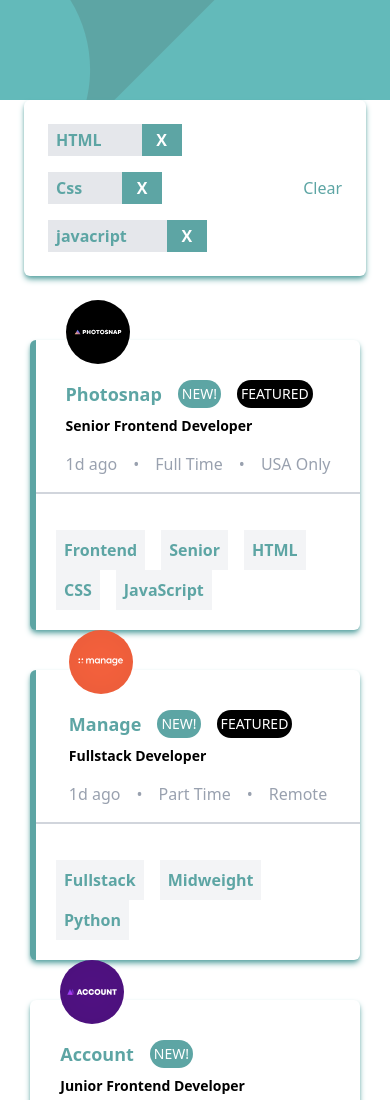
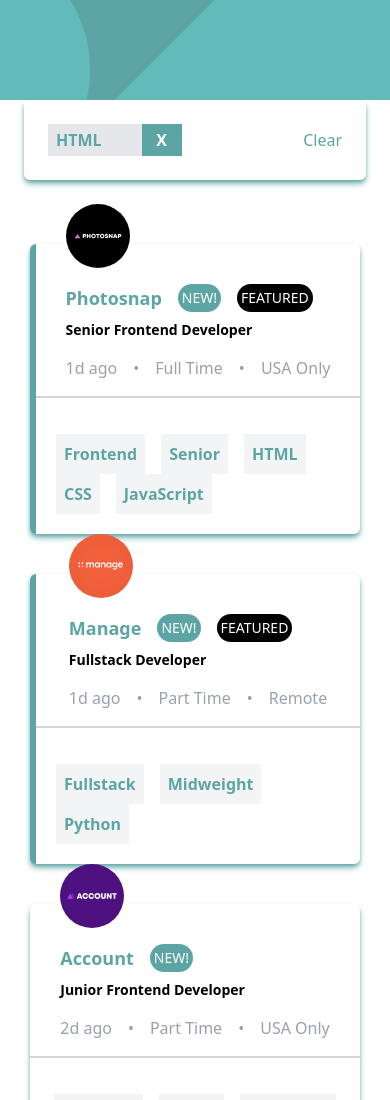
Before and after one commit to mugisha12john/static-job-listings-master-js, a website: page index.html in a window 390 px wide. Shown: the top 1100 px of the page. Drawn offline with Linux system fonts and the light colour scheme.

Commit message:
feat: try to access the data attributes

```diff
--- a/index.html
+++ b/index.html
@@ -27,7 +27,7 @@
         class="bg-white shadow-md mb-16 shadow-[#5da5a4] mx-6 p-6 rounded-md flex flex-wrap gap-6 md:mx-auto md:w-2/3"
         id="filter-box"
       >
-        <div class="flex gap-4 flex-wrap w-24 md:w-auto">
+        <div id="active-filter" class="flex gap-4 flex-wrap w-24 md:w-auto">
           <div class="bg-gray-200 flex justify-center items-center gap-10">
             <span class="text-[#5da5a4] font-semibold ml-2">HTML</span>
             <button
@@ -36,24 +36,9 @@
               X
             </button>
           </div>
-          <div class="bg-gray-200 flex justify-center items-center gap-10">
-            <span class="text-[#5da5a4] font-semibold ml-2">Css</span>
-            <button
-              class="bg-[#5da5a4] hover:bg-[#234241] text-white font-bold p-1 w-10 hover:cursor-pointer"
-            >
-              X
-            </button>
-          </div>
-          <div class="bg-gray-200 flex justify-center items-center gap-10">
-            <span class="text-[#5da5a4] font-semibold ml-2">javacript</span>
-            <button
-              class="bg-[#5da5a4] hover:bg-[#234241] text-white font-bold p-1 w-10 hover:cursor-pointer"
-            >
-              X
-            </button>
-          </div>
         </div>
         <button
+          id="clear-btn"
           class="capitalize text-[#5da5a4] hover:cursor-pointer ml-auto hover:underline hpver:border-b outline-0 font-medium"
         >
           clear
--- a/src/script.js
+++ b/src/script.js
@@ -14,12 +14,12 @@
     jobList.innerHTML = ""; // Clear existing content
     jobs.forEach((job) => {
       const jobCard = document.createElement("section");
-      jobCard.className = `flex flex-col data-role="${job.role}" data-level="${
-        job.level
-      }" data-language="${job.languages.join(
-        ","
+      jobCard.className = `jobs flex flex-col data-role="${
+        job.role
+      }" data-level="${job.level}" data-language="${job.languages.join(
+        " "
       )}" data-tools="${job.tools.join(
-        ","
+        ""
       )}" md:flex-row mx-auto w-[330px] md:justify-between mt-10 ${
         job.featured ? "border-l-6 border-[#5da5a4]" : ""
       } items-center md:w-2/3 md:mx-auto md:p-6 bg-white shadow-[#5da5a4] shadow-md rounded-md`;
@@ -79,7 +79,20 @@
         `;
       jobList.appendChild(jobCard);
     });
+    //active filter items container
+    const activeFilter = document.getElementById("active-filter");
+    // toggle filter box visibility
+    const filterBox = document.getElementById("filter-box");
+    //get all filter buttons
+    const filterButtons = document.querySelectorAll(".filter-btn");
+    function getJobs() {
+      return document.querySelectorAll(".jobs");
+    }
+    console.log(getJobs());
   })
   .catch((error) => {
     console.error("Error processing jobs:", error);
   });
+document.getElementById("clear-btn").onclick = () => {
+  alert("Clear button clicked");
+};
```
